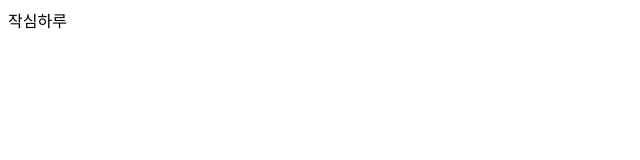
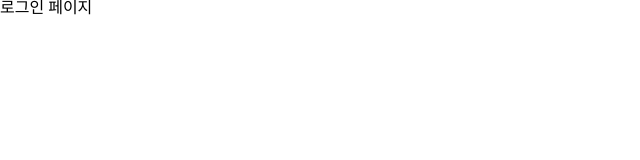
Before and after one commit to mandeukJeong/jaksim-front, a React (Create React App) app in the folder jaksim/: page /login in a window 1280 px wide. Shown: the top 160 px of the page, without its empty margins (0-640 px from the left). Built offline with nearby package versions, Linux system fonts and the light colour scheme.

Commit message:
feat: 페이지 분리, reset css 적용

```diff
--- a/jaksim/package.json
+++ b/jaksim/package.json
@@ -8,6 +8,7 @@
     "@testing-library/user-event": "^13.5.0",
     "react": "^18.2.0",
     "react-dom": "^18.2.0",
+    "react-router-dom": "^6.22.2",
     "react-scripts": "5.0.1",
     "web-vitals": "^2.1.4"
   },
--- a/jaksim/public/index.html
+++ b/jaksim/public/index.html
@@ -8,6 +8,7 @@
       name="description"
       content="Web site created using create-react-app"
     />
+    <link rel="stylesheet" href="%PUBLIC_URL%/reset.css" />
     <title>작심하루</title>
   </head>
   <body>
--- /dev/null
+++ b/jaksim/public/reset.css
@@ -0,0 +1,47 @@
+html, body, div, span, applet, object, iframe,
+h1, h2, h3, h4, h5, h6, p, blockquote, pre,
+a, abbr, acronym, address, big, cite, code,
+del, dfn, em, img, ins, kbd, q, s, samp,
+small, strike, strong, sub, sup, tt, var,
+b, u, i, center,
+dl, dt, dd, ol, ul, li,
+fieldset, form, label, legend,
+table, caption, tbody, tfoot, thead, tr, th, td,
+article, aside, canvas, details, embed,
+figure, figcaption, footer, header, hgroup,
+menu, nav, output, ruby, section, summary,
+time, mark, audio, video {
+	margin: 0;
+	padding: 0;
+	border: 0;
+	font-size: 100%;
+	font: inherit;
+	vertical-align: baseline;
+}
+
+article, aside, details, figcaption, figure,
+footer, header, hgroup, menu, nav, section {
+	display: block;
+}
+body {
+	line-height: 1;
+}
+ol, ul {
+	list-style: none;
+}
+blockquote, q {
+	quotes: none;
+}
+blockquote:before, blockquote:after,
+q:before, q:after {
+	content: '';
+	content: none;
+}
+table {
+	border-collapse: collapse;
+	border-spacing: 0;
+}
+
+div {
+    box-sizing: border-box;
+}
--- a/jaksim/src/App.js
+++ b/jaksim/src/App.js
@@ -1,7 +1,17 @@
 import React from 'react';
+import { Routes, Route } from 'react-router-dom';
+import HomePage from './pages/main/HomePage';
+import LoginPage from './pages/auth/LoginPage';
+import RegisterPage from './pages/auth/RegisterPage';
 
 const App = () => {
-  return <div>작심하루</div>;
+  return (
+    <Routes>
+      <Route path="/" element={<HomePage />} />
+      <Route path="/login" element={<LoginPage />} />
+      <Route path="/register" element={<RegisterPage />} />
+    </Routes>
+  );
 };
 
 export default App;
--- a/jaksim/src/index.js
+++ b/jaksim/src/index.js
@@ -1,10 +1,13 @@
 import React from 'react';
 import ReactDOM from 'react-dom/client';
 import App from './App';
+import { BrowserRouter } from 'react-router-dom';
 
 const root = ReactDOM.createRoot(document.getElementById('root'));
 root.render(
   <React.StrictMode>
-    <App />
+    <BrowserRouter>
+      <App />
+    </BrowserRouter>
   </React.StrictMode>
 );
--- /dev/null
+++ b/jaksim/src/pages/auth/LoginPage.js
@@ -0,0 +1,7 @@
+import React from 'react';
+
+const LoginPage = () => {
+  return <div>로그인 페이지</div>;
+};
+
+export default LoginPage;
--- /dev/null
+++ b/jaksim/src/pages/auth/RegisterPage.js
@@ -0,0 +1,7 @@
+import React from 'react';
+
+const RegisterPage = () => {
+  return <div>회원가입</div>;
+};
+
+export default RegisterPage;
--- /dev/null
+++ b/jaksim/src/pages/main/HomePage.js
@@ -0,0 +1,7 @@
+import React from 'react';
+
+const HomePage = () => {
+  return <div>홈</div>;
+};
+
+export default HomePage;
```
Also changed, not shown: jaksim/src/App.css (deleted, +0 -38 lines), 2 other files (tests, documents, lock files or other folders).
